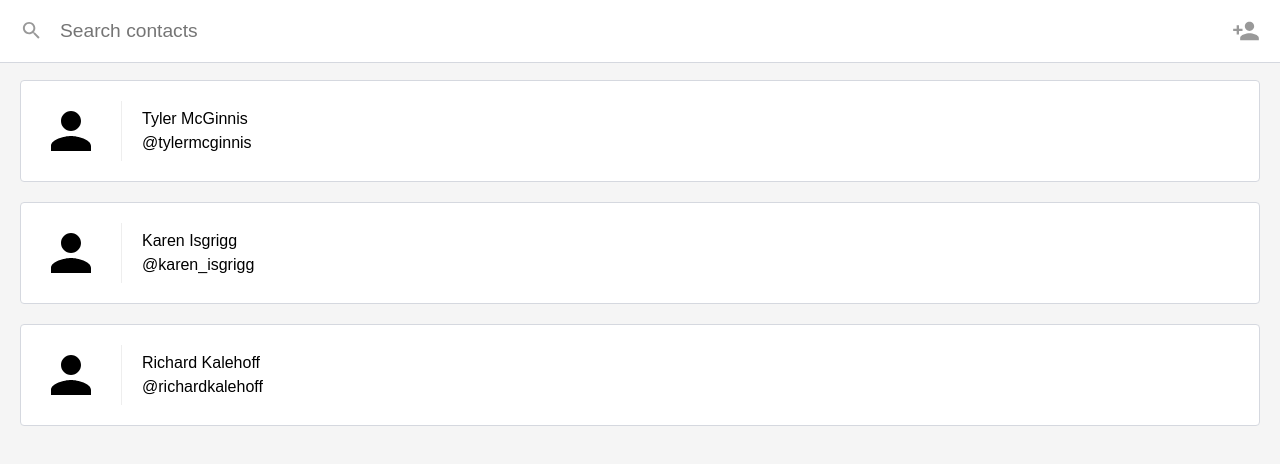
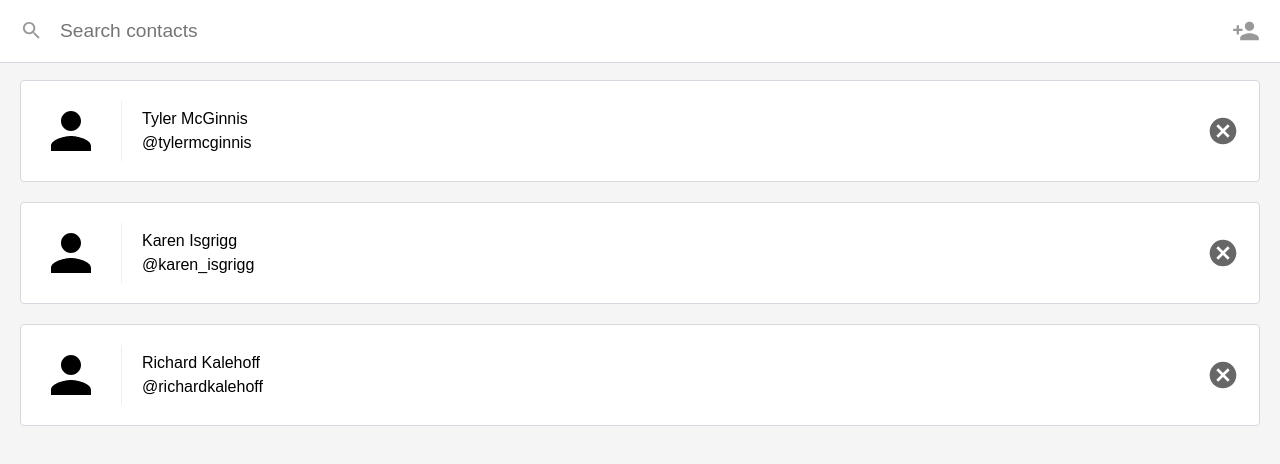
Before and after one commit to munozfrancisco/contacts-react-app, a React (Create React App) app: page / in a window 1280 px wide. Shown: the top 464 px of the page. Built offline with nearby package versions, Linux system fonts and the light colour scheme.

Commit message:
Implementation of "delete button" functionality.

```diff
--- a/src/components/App.js
+++ b/src/components/App.js
@@ -35,6 +35,7 @@ class App extends Component {
     };
     this.setFilteredContacts = this.setFilteredContacts.bind(this);
     this.createContact = this.createContact.bind(this);
+    this.removeContact = this.removeContact.bind(this);
   }
 
   setFilteredContacts(filteredContacts) {
@@ -45,6 +46,16 @@ class App extends Component {
     this.setState(prevState => ({
       contacts: [contact, ...prevState.contacts],
     }))
+  }
+
+  removeContact = (contact) => {
+    this.setState((prevState) => ({
+      contacts: prevState.contacts.filter((c) => {
+        return c.id !== contact.id
+      })
+    }))
+
+    // ContactsAPI.remove(contact)
   }
 
   render() {
@@ -58,8 +69,9 @@ class App extends Component {
               contacts={contacts}
               setFilteredContacts={this.setFilteredContacts} />
             <ListContacts
-                contacts={displayContacts} />
-            </>}
+                contacts={displayContacts}
+                onDeleteContact={this.removeContact} />
+          </>}
           />
           <Route path='/create'
                  element={<CreateNewContact onCreateContact={this.createContact}/>}
--- a/src/components/CreateNewContact.js
+++ b/src/components/CreateNewContact.js
@@ -1,6 +1,6 @@
 import React, { Component } from 'react';
 import { Link } from 'react-router-dom'
-import ImageInput from '../ImageInput'
+import ImageInput from './ImageInput'
 import serializeForm from 'form-serialize'
 
 class CreateNewContact extends Component {
--- a/src/components/ListContacts.js
+++ b/src/components/ListContacts.js
@@ -2,7 +2,7 @@ import React, { Component } from 'react'
 import PropTypes from 'prop-types'
 
 const ListContacts = props => {
-    const { contacts } = props
+    const { contacts, onDeleteContact } = props
     return (
         <ol className='contact-list'>
           {contacts.map((contact) => (
@@ -17,6 +17,11 @@ const ListContacts = props => {
               <p>{contact.name}</p>
               <p>{contact.handle}</p>
             </div>
+            <button
+                onClick={() => onDeleteContact(contact)}
+                className='contact-remove'>
+                  Remove
+            </button>
           </li>
           ))}
         </ol>
@@ -25,6 +30,7 @@ const ListContacts = props => {
 
 ListContacts.propTypes = {
   contacts: PropTypes.array.isRequired,
+  onDeleteContact: PropTypes.func,
 }
 
 export default ListContacts
```
Also changed, not shown: src/components/ImageInput.js (renamed from src/ImageInput.js), 1 other file (tests, documents, lock files or other folders).
